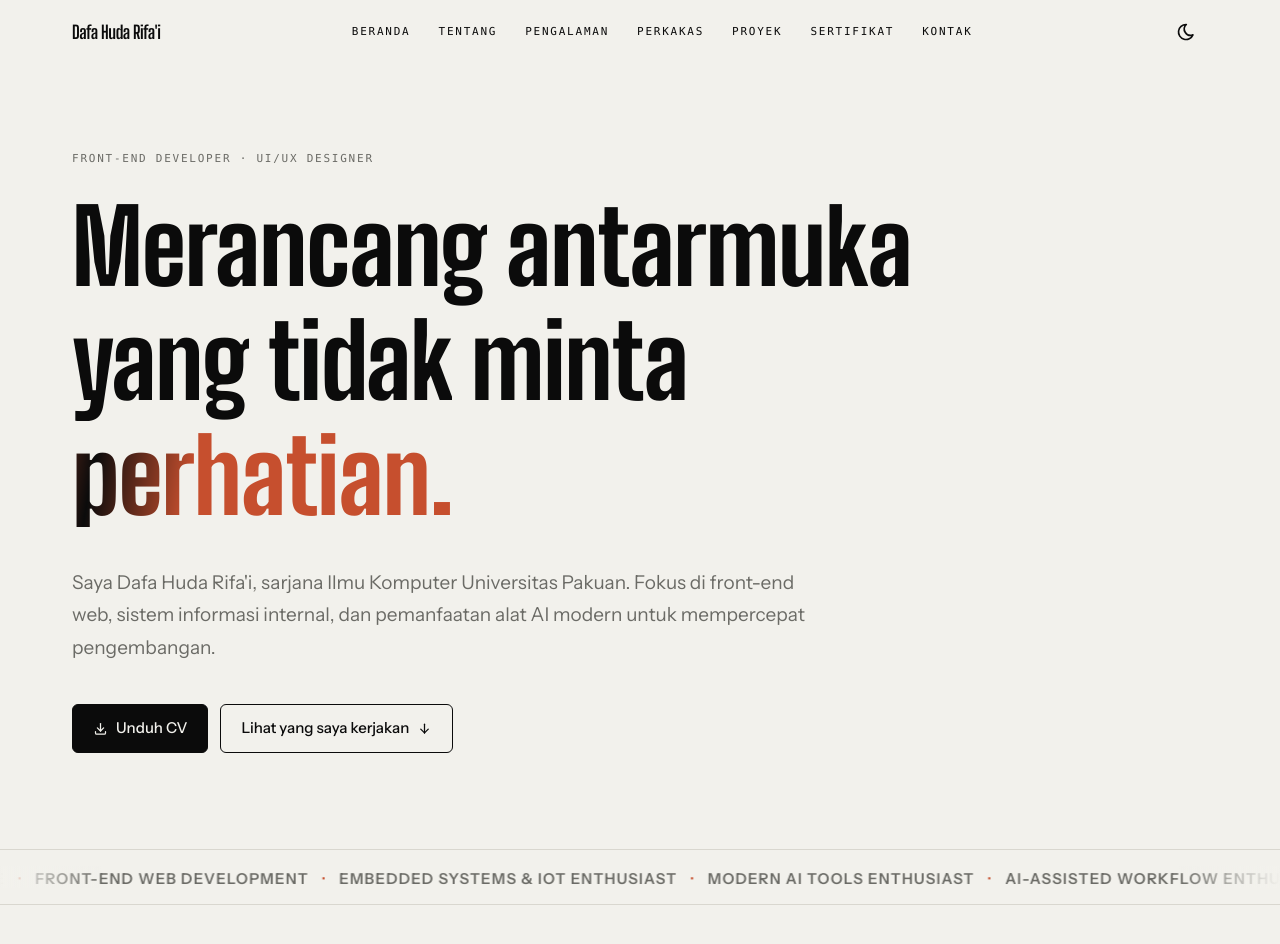
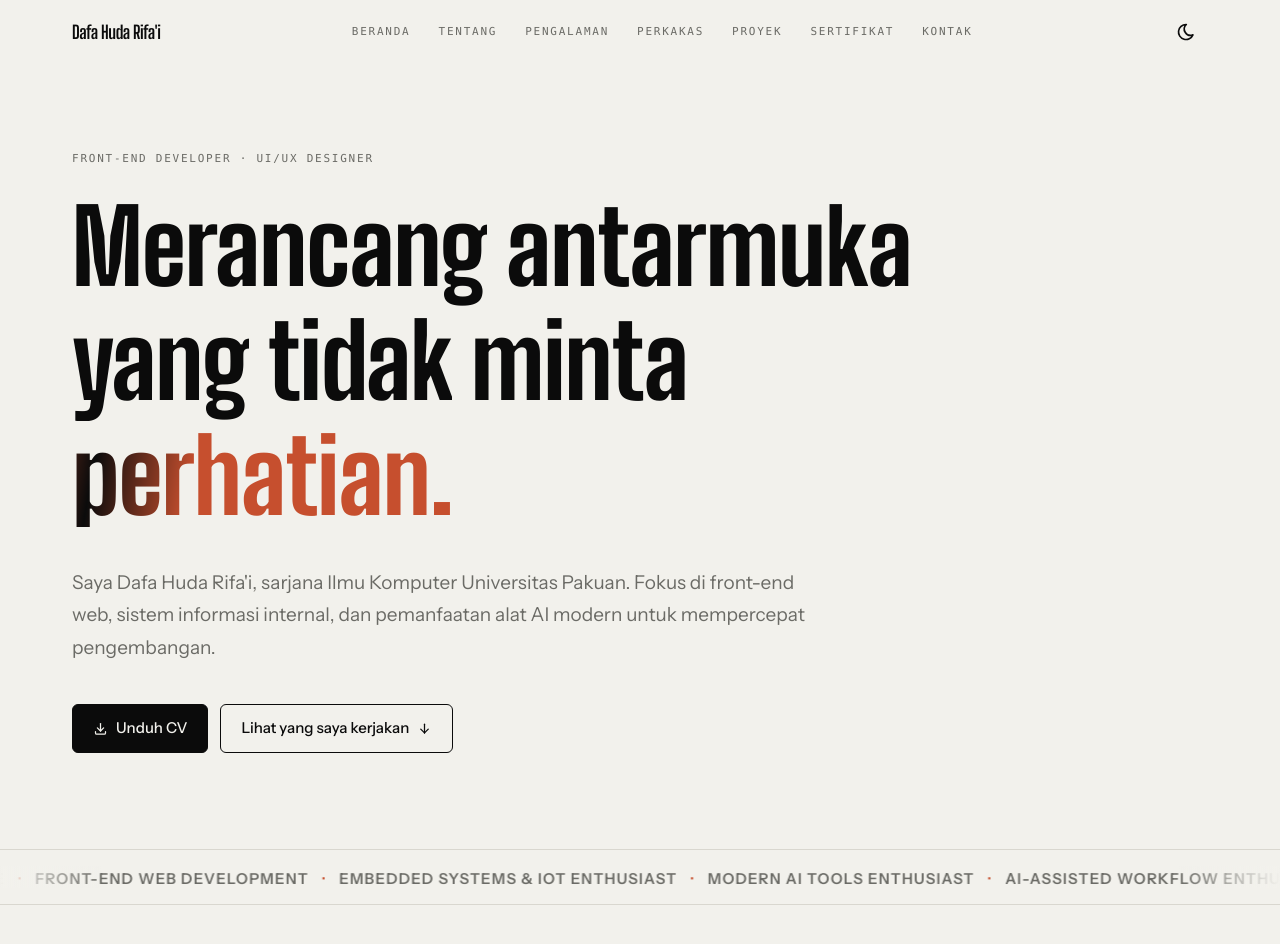
Before and after one commit to dafahuda/myportfolio, a React (Vite) app: page / in a window 1280 px wide. Shown: the top 944 px of the page. Built offline with nearby package versions, Linux system fonts and the light colour scheme.

Commit message:
fix(nav): ganti hover ke underline sweep 1px sesuai mekanisme asli Remote Collective

```diff
--- a/src/components/Navbar.jsx
+++ b/src/components/Navbar.jsx
@@ -48,7 +48,7 @@ const Navbar = () => {
             <a
               key={l.href}
               href={l.href}
-              className="link-wipe font-mono text-[11px] tracking-[0.16em] uppercase text-[var(--color-ink)]"
+              className="link-wipe font-mono text-[11px] tracking-[0.16em] uppercase"
             >
               {l.label}
             </a>
--- a/src/index.css
+++ b/src/index.css
@@ -182,34 +182,36 @@ html.dark {
     color: var(--color-accent);
   }
 
-  /* Link-wipe nav ala Remote Collective: blok terracotta slide dari bawah
-     mengisi link saat hover, teks berubah cream. Murni CSS. */
+  /* Link-wipe nav ala Remote Collective (collectiveminds.com.sg):
+     garis bawah tipis menyapu masuk dari kiri saat hover, lalu surut ke
+     kanan saat kursor pergi (arah konsisten). Teks memekat halus. */
   .link-wipe {
+    display: inline-block;
     position: relative;
-    isolation: isolate;
-    padding: 0.2em 0.45em;
-    margin: -0.2em -0.45em;
-    overflow: hidden;
-    color: var(--color-ink);
-    transition: color 0.25s ease;
+    color: var(--color-muted);
+    transition: color 0.3s ease;
   }
 
-  .link-wipe::before {
+  .link-wipe::after {
     content: "";
     position: absolute;
-    inset: 0;
-    z-index: -1;
+    left: 0;
+    bottom: -2px;
+    width: 100%;
+    height: 1px;
     background-color: var(--color-accent);
-    transform: translateY(100%);
-    transition: transform 0.3s cubic-bezier(0.22, 0.61, 0.36, 1);
+    transform: scaleX(0);
+    transform-origin: 100% center;
+    transition: transform 0.5s cubic-bezier(0.22, 1, 0.36, 1);
   }
 
   .link-wipe:hover {
-    color: var(--color-bg);
+    color: var(--color-ink);
   }
 
-  .link-wipe:hover::before {
-    transform: translateY(0);
+  .link-wipe:hover::after {
+    transform: scaleX(1);
+    transform-origin: 0 center;
   }
 
   .tag {
```
